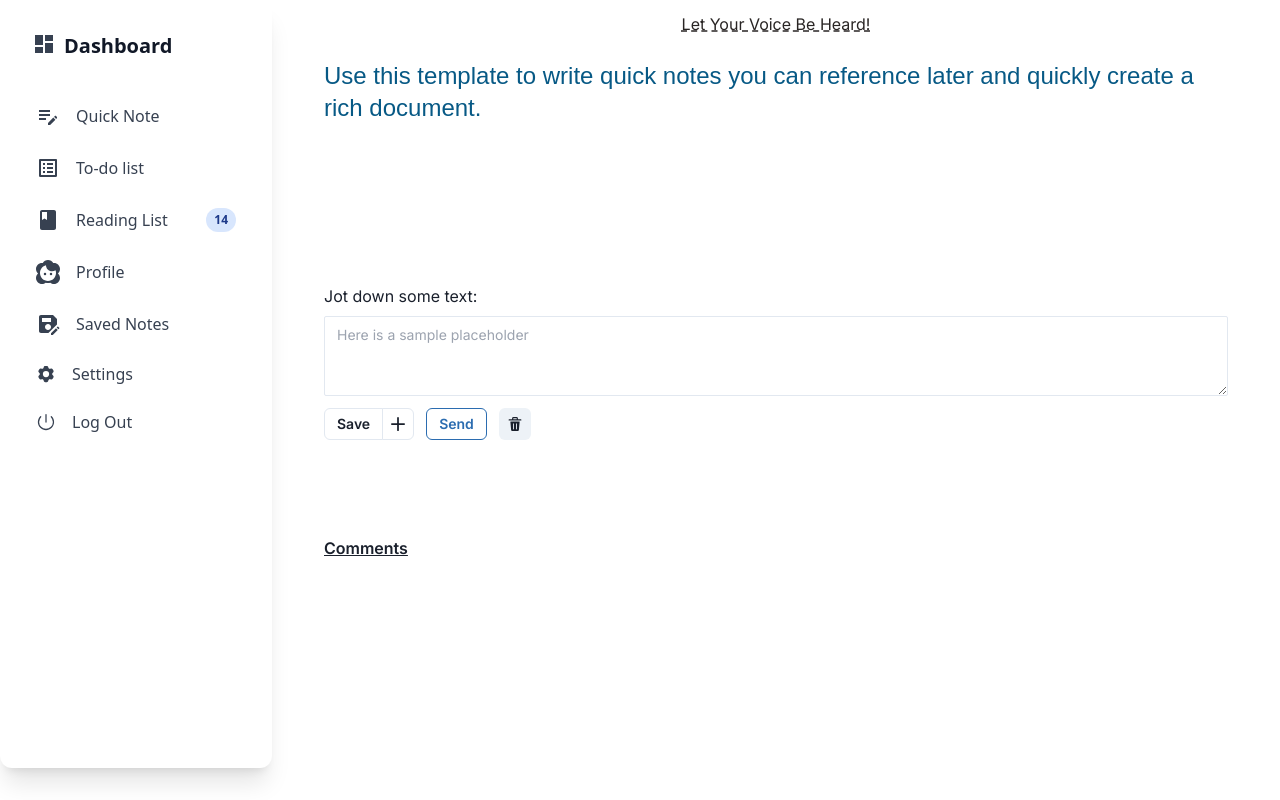
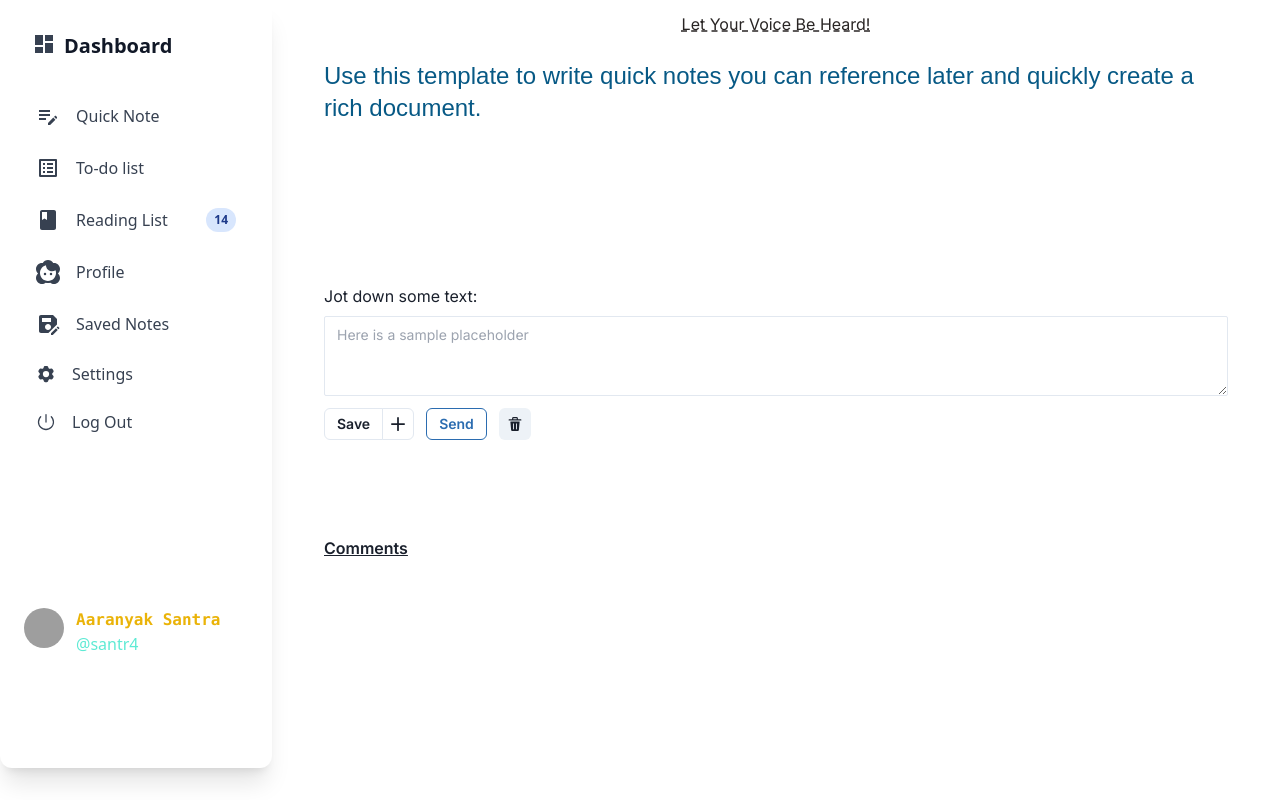
Before and after one commit to santr4/Note.it, a Next.js app in the folder note.it/: page /documents in a window 1280 px wide. Built offline with nearby package versions, Linux system fonts and the light colour scheme; grey boxes are pictures that could not be loaded; a web font is replaced by a local one.

Commit message:
avatar added to sidebar - shadcn/ui

```diff
--- a/note.it/package.json
+++ b/note.it/package.json
@@ -17,6 +17,7 @@
     "@material-tailwind/react": "^2.1.9",
     "@mui/icons-material": "^5.15.12",
     "@mui/material": "^5.15.12",
+    "@radix-ui/react-avatar": "^1.0.4",
     "@radix-ui/react-slot": "^1.0.2",
     "class-variance-authority": "^0.7.0",
     "clsx": "^2.1.0",
--- a/note.it/src/app/(main)/_components/navigation.tsx
+++ b/note.it/src/app/(main)/_components/navigation.tsx
@@ -5,6 +5,7 @@
 import SaveAsIcon from "@mui/icons-material/SaveAs";
 import Face2Icon from "@mui/icons-material/Face2";
 import DashboardIcon from "@mui/icons-material/Dashboard";
+import { Avatar, AvatarFallback, AvatarImage } from "@/components/ui/avatar";
 
 export function Navigation() {
   return (
@@ -109,6 +110,18 @@
             </div>
             Log Out
           </div>
+          <div className="pt-40 flex flex-row">
+            <Avatar>
+              <AvatarImage src="https://github.com/santr4.png" />
+              <AvatarFallback>Aaranyak Santra</AvatarFallback>
+            </Avatar>
+            <div className="px-3 flex flex-col">
+              <p className="font-mono font-bold text-yellow-500">
+                Aaranyak Santra
+              </p>
+              <p className="text-teal-300">@santr4</p>
+            </div>
+          </div>
         </nav>
       </div>
     </>
--- /dev/null
+++ b/note.it/src/components/ui/avatar.tsx
@@ -0,0 +1,50 @@
+"use client"
+
+import * as React from "react"
+import * as AvatarPrimitive from "@radix-ui/react-avatar"
+
+import { cn } from "@/lib/utils"
+
+const Avatar = React.forwardRef<
+  React.ElementRef<typeof AvatarPrimitive.Root>,
+  React.ComponentPropsWithoutRef<typeof AvatarPrimitive.Root>
+>(({ className, ...props }, ref) => (
+  <AvatarPrimitive.Root
+    ref={ref}
+    className={cn(
+      "relative flex h-10 w-10 shrink-0 overflow-hidden rounded-full",
+      className
+    )}
+    {...props}
+  />
+))
+Avatar.displayName = AvatarPrimitive.Root.displayName
+
+const AvatarImage = React.forwardRef<
+  React.ElementRef<typeof AvatarPrimitive.Image>,
+  React.ComponentPropsWithoutRef<typeof AvatarPrimitive.Image>
+>(({ className, ...props }, ref) => (
+  <AvatarPrimitive.Image
+    ref={ref}
+    className={cn("aspect-square h-full w-full", className)}
+    {...props}
+  />
+))
+AvatarImage.displayName = AvatarPrimitive.Image.displayName
+
+const AvatarFallback = React.forwardRef<
+  React.ElementRef<typeof AvatarPrimitive.Fallback>,
+  React.ComponentPropsWithoutRef<typeof AvatarPrimitive.Fallback>
+>(({ className, ...props }, ref) => (
+  <AvatarPrimitive.Fallback
+    ref={ref}
+    className={cn(
+      "flex h-full w-full items-center justify-center rounded-full bg-muted",
+      className
+    )}
+    {...props}
+  />
+))
+AvatarFallback.displayName = AvatarPrimitive.Fallback.displayName
+
+export { Avatar, AvatarImage, AvatarFallback }
```
Also changed, not shown: 1 other file (tests, documents, lock files or other folders).
